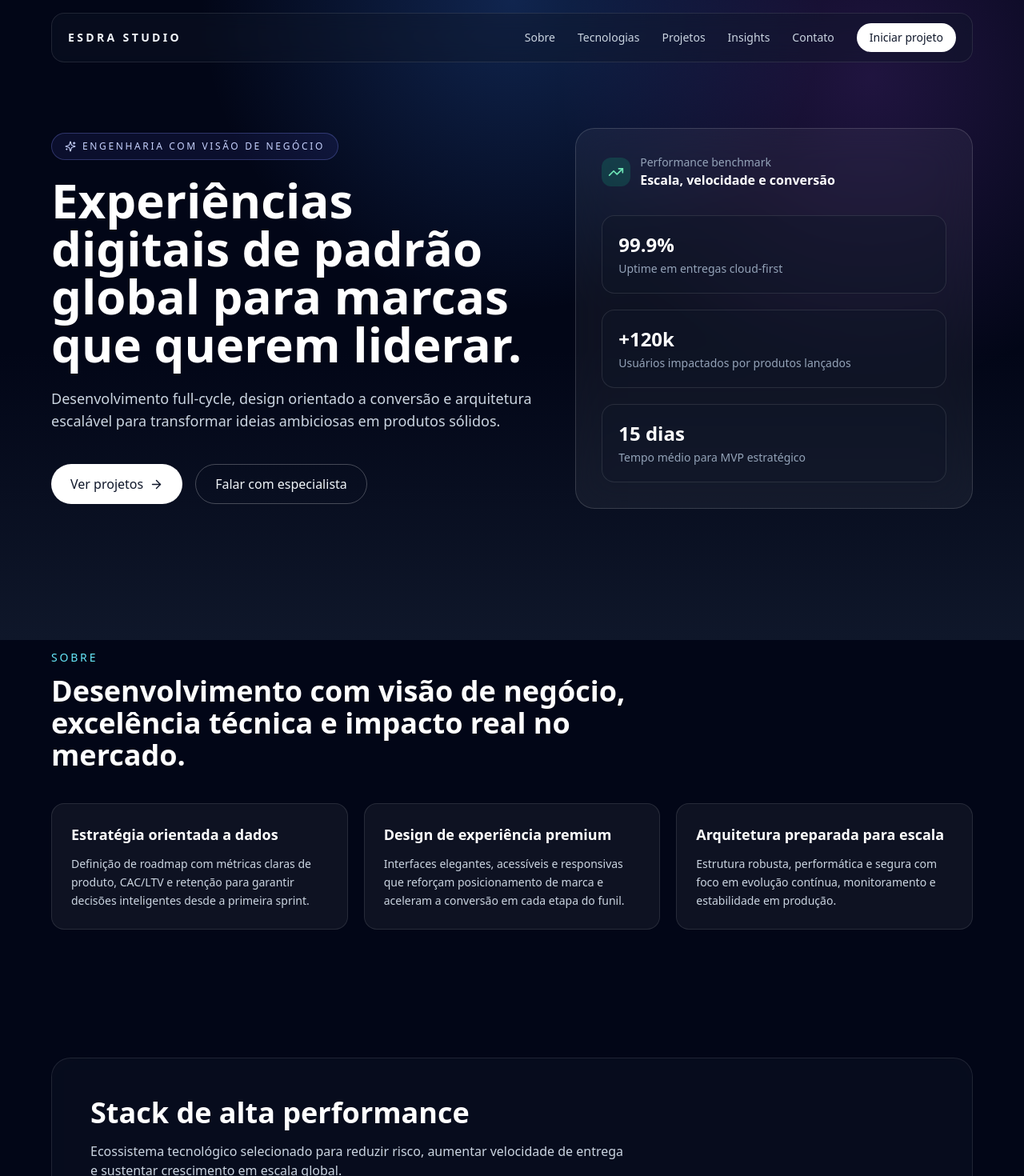
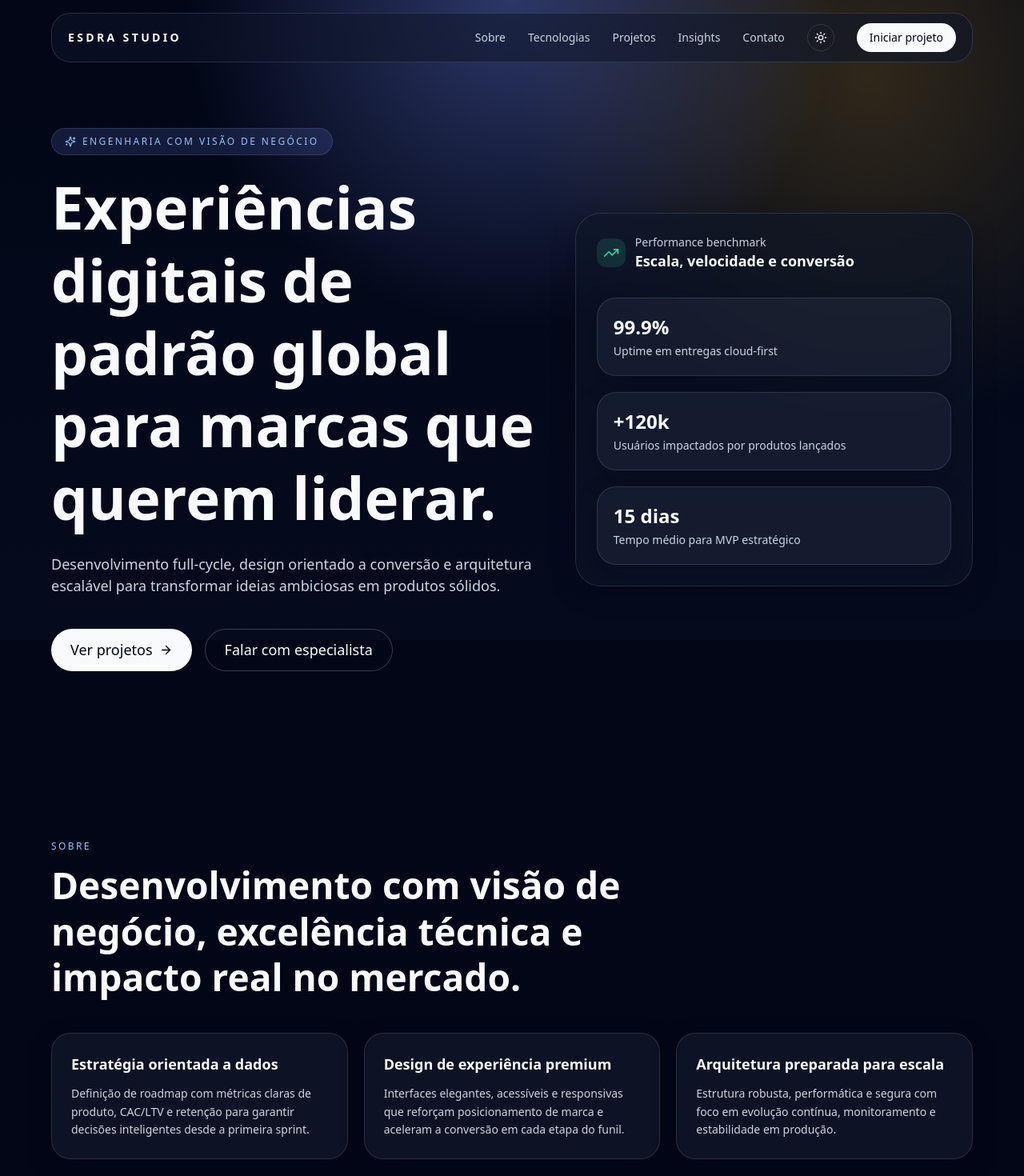
Before and after one commit to ezrafchev/esdra-futuristic-site, a Next.js app: page / in a window 1280 px wide. Shown: the top 1470 px of the page at 80% size. Built offline with nearby package versions, Linux system fonts and the light colour scheme.

Commit message:
feat: implement design tokens and theme variants

```diff
--- a/src/app/globals.css
+++ b/src/app/globals.css
@@ -4,12 +4,177 @@
 
 :root {
   color-scheme: dark;
+
+  --font-display: clamp(2.25rem, 1.1rem + 4.3vw, 4.75rem);
+  --font-headline: clamp(1.75rem, 1.2rem + 2.1vw, 3rem);
+  --font-body: clamp(1rem, 0.92rem + 0.35vw, 1.125rem);
+
+  --surface-0: #020617;
+  --surface-1: rgba(15, 23, 42, 0.8);
+  --surface-2: rgba(15, 23, 42, 0.56);
+  --surface-glass: rgba(148, 163, 184, 0.08);
+
+  --accent-500: #7c94ff;
+  --accent-400: #93c5fd;
+  --accent-soft: rgba(124, 148, 255, 0.15);
+
+  --success-500: #34d399;
+  --success-soft: rgba(52, 211, 153, 0.14);
+  --warning-500: #fbbf24;
+  --warning-soft: rgba(251, 191, 36, 0.14);
+
+  --neutral-100: #f8fafc;
+  --neutral-200: #cbd5e1;
+  --neutral-300: #94a3b8;
+
+  --border-soft: rgba(148, 163, 184, 0.2);
+  --border-strong: rgba(148, 163, 184, 0.36);
+
+  --shadow-soft: 0 10px 30px rgba(2, 6, 23, 0.28);
+  --shadow-elevated: 0 28px 60px rgba(2, 6, 23, 0.46);
+  --blur-glass: 18px;
+  --glass-intensity: 0.74;
+
+  --space-section: clamp(4.5rem, 8vw, 7rem);
+  --space-container: clamp(1rem, 3vw, 2rem);
+  --space-card: clamp(1.25rem, 2vw, 2rem);
+
+  --radius-card: 1.25rem;
+  --radius-panel: 1.75rem;
+  --radius-pill: 9999px;
+
+  --motion-fast: 200ms;
+  --motion-base: 450ms;
+  --motion-slow: 750ms;
+  --motion-ease-standard: cubic-bezier(0.22, 1, 0.36, 1);
+  --motion-ease-smooth: cubic-bezier(0.4, 0, 0.2, 1);
+  --motion-stagger: 120ms;
+}
+
+.light {
+  color-scheme: light;
+
+  --surface-0: #f8fafc;
+  --surface-1: rgba(255, 255, 255, 0.9);
+  --surface-2: rgba(241, 245, 249, 0.86);
+  --surface-glass: rgba(15, 23, 42, 0.04);
+
+  --accent-500: #4f46e5;
+  --accent-400: #6366f1;
+  --accent-soft: rgba(99, 102, 241, 0.14);
+
+  --success-500: #059669;
+  --success-soft: rgba(5, 150, 105, 0.14);
+  --warning-500: #d97706;
+  --warning-soft: rgba(217, 119, 6, 0.14);
+
+  --neutral-100: #0f172a;
+  --neutral-200: #334155;
+  --neutral-300: #475569;
+
+  --border-soft: rgba(51, 65, 85, 0.16);
+  --border-strong: rgba(51, 65, 85, 0.24);
+
+  --shadow-soft: 0 10px 24px rgba(15, 23, 42, 0.08);
+  --shadow-elevated: 0 24px 45px rgba(15, 23, 42, 0.14);
+  --glass-intensity: 0.88;
 }
 
 * {
-  border-color: rgb(148 163 184 / 0.2);
+  border-color: var(--border-soft);
+}
+
+html,
+body {
+  min-height: 100vh;
 }
 
 body {
-  min-height: 100vh;
+  background: var(--surface-0);
+  color: var(--neutral-100);
+  font-size: var(--font-body);
+  transition: background-color var(--motion-base) var(--motion-ease-smooth), color var(--motion-base) var(--motion-ease-smooth);
 }
+
+@layer components {
+  .layout-shell {
+    @apply relative overflow-hidden;
+  }
+
+  .section-shell {
+    padding-inline: var(--space-container);
+    padding-block: var(--space-section);
+  }
+
+  .section-container {
+    @apply mx-auto max-w-6xl;
+  }
+
+  .eyebrow {
+    @apply text-xs uppercase;
+    letter-spacing: 0.2em;
+    color: var(--accent-400);
+  }
+
+  .title-display {
+    font-size: var(--font-display);
+    @apply font-semibold leading-tight;
+    color: var(--neutral-100);
+  }
+
+  .title-headline {
+    font-size: var(--font-headline);
+    @apply font-semibold leading-tight;
+    color: var(--neutral-100);
+  }
+
+  .text-muted {
+    color: var(--neutral-200);
+  }
+
+  .glass-panel {
+    background: color-mix(in oklab, var(--surface-1) calc(var(--glass-intensity) * 100%), transparent);
+    backdrop-filter: blur(var(--blur-glass));
+    box-shadow: var(--shadow-soft);
+    border: 1px solid var(--border-soft);
+    border-radius: var(--radius-panel);
+  }
+
+  .token-card {
+    background: var(--surface-glass);
+    border: 1px solid var(--border-soft);
+    border-radius: var(--radius-card);
+    box-shadow: var(--shadow-soft);
+  }
+
+  .btn-primary {
+    @apply inline-flex items-center gap-2 font-medium transition;
+    border-radius: var(--radius-pill);
+    background: var(--neutral-100);
+    color: var(--surface-0);
+    padding: 0.75rem 1.5rem;
+  }
+
+  .btn-secondary {
+    @apply font-medium transition;
+    border-radius: var(--radius-pill);
+    border: 1px solid var(--border-strong);
+    color: var(--neutral-100);
+    padding: 0.75rem 1.5rem;
+  }
+
+  .btn-primary:hover,
+  .btn-secondary:hover {
+    transform: translateY(-1px);
+    transition-duration: var(--motion-fast);
+    transition-timing-function: var(--motion-ease-standard);
+  }
+}
+
+@media (min-width: 768px) {
+  :root {
+    --space-section: clamp(5.5rem, 9vw, 8rem);
+    --radius-card: 1.5rem;
+    --radius-panel: 2rem;
+  }
+}
--- a/src/app/layout.tsx
+++ b/src/app/layout.tsx
@@ -2,6 +2,7 @@ import './globals.css'
 import type { Metadata } from 'next'
 import Navbar from '@/components/Navbar'
 import Footer from '@/components/Footer'
+import { ThemeProvider } from '@/components/theme-provider'
 
 export const metadata: Metadata = {
   title: 'Esdra Felipe | Engenharia de Software & Produtos Digitais',
@@ -11,12 +12,14 @@ export const metadata: Metadata = {
 
 export default function RootLayout({ children }: { children: React.ReactNode }) {
   return (
-    <html lang="pt-BR" className="scroll-smooth">
-      <body className="bg-slate-950 font-sans text-slate-100 antialiased">
-        <div className="pointer-events-none fixed inset-0 -z-10 bg-[radial-gradient(circle_at_top,_rgba(59,130,246,0.25),_transparent_38%),radial-gradient(circle_at_85%_12%,_rgba(168,85,247,0.18),_transparent_30%),linear-gradient(180deg,_#020617_0%,_#020617_55%,_#0f172a_100%)]" />
-        <Navbar />
-        <main>{children}</main>
-        <Footer />
+    <html lang="pt-BR" className="scroll-smooth" suppressHydrationWarning>
+      <body className="antialiased">
+        <ThemeProvider attribute="class" defaultTheme="dark" enableSystem={false}>
+          <div className="pointer-events-none fixed inset-0 -z-10 bg-[radial-gradient(circle_at_top,_color-mix(in_oklab,var(--accent-500),transparent_65%),_transparent_40%),radial-gradient(circle_at_85%_12%,_color-mix(in_oklab,var(--warning-500),transparent_82%),_transparent_34%),linear-gradient(180deg,_var(--surface-0)_0%,_color-mix(in_oklab,var(--surface-0),#0f172a_32%)_100%)]" />
+          <Navbar />
+          <main>{children}</main>
+          <Footer />
+        </ThemeProvider>
       </body>
     </html>
   )
--- a/src/app/page.tsx
+++ b/src/app/page.tsx
@@ -7,6 +7,7 @@ import Projects from '@/components/Projects'
 import Blog from '@/components/Blog'
 import Goals from '@/components/Goals'
 import Contact from '@/components/Contact'
+import { motionTokens } from '@/lib/theme'
 
 const metrics = [
   { value: '99.9%', label: 'Uptime em entregas cloud-first' },
@@ -16,24 +17,26 @@ const metrics = [
 
 export default function Home() {
   return (
-    <div className="overflow-hidden">
-      <section className="relative px-4 pb-24 pt-36 md:px-8 md:pt-40">
-        <div className="mx-auto grid max-w-6xl gap-12 lg:grid-cols-[1.1fr_0.9fr] lg:items-center">
-          <motion.div initial={{ opacity: 0, y: 28 }} animate={{ opacity: 1, y: 0 }} transition={{ duration: 0.7 }}>
-            <p className="mb-5 inline-flex items-center gap-2 rounded-full border border-indigo-400/30 bg-indigo-500/10 px-4 py-2 text-xs uppercase tracking-[0.22em] text-indigo-200">
+    <div className="layout-shell">
+      <section className="section-shell pb-24 pt-36 md:pt-40">
+        <div className="section-container grid gap-12 lg:grid-cols-[1.1fr_0.9fr] lg:items-center">
+          <motion.div
+            initial={{ opacity: 0, y: 28 }}
+            animate={{ opacity: 1, y: 0 }}
+            transition={{ duration: motionTokens.duration.slow, ease: motionTokens.easing.standard }}
+          >
+            <p className="eyebrow mb-5 inline-flex items-center gap-2 rounded-full border bg-[var(--accent-soft)] px-4 py-2">
               <Sparkles size={14} /> Engenharia com visão de negócio
             </p>
-            <h1 className="text-4xl font-semibold leading-tight text-white md:text-6xl">
-              Experiências digitais de padrão global para marcas que querem liderar.
-            </h1>
-            <p className="mt-6 max-w-2xl text-lg text-slate-300">
+            <h1 className="title-display max-w-4xl">Experiências digitais de padrão global para marcas que querem liderar.</h1>
+            <p className="text-muted mt-6 max-w-2xl">
               Desenvolvimento full-cycle, design orientado a conversão e arquitetura escalável para transformar ideias ambiciosas em produtos sólidos.
             </p>
             <div className="mt-10 flex flex-wrap gap-4">
-              <a href="#projects" className="inline-flex items-center gap-2 rounded-full bg-white px-6 py-3 font-medium text-slate-900 transition hover:opacity-90">
+              <a href="#projects" className="btn-primary">
                 Ver projetos <ArrowRight size={17} />
               </a>
-              <a href="#contact" className="rounded-full border border-white/25 px-6 py-3 font-medium text-slate-100 transition hover:border-white/60">
+              <a href="#contact" className="btn-secondary">
                 Falar com especialista
               </a>
             </div>
@@ -42,23 +45,23 @@ export default function Home() {
           <motion.div
             initial={{ opacity: 0, x: 24 }}
             animate={{ opacity: 1, x: 0 }}
-            transition={{ duration: 0.7, delay: 0.15 }}
-            className="rounded-3xl border border-white/15 bg-white/5 p-8 backdrop-blur-xl"
+            transition={{ duration: motionTokens.duration.slow, delay: 0.15, ease: motionTokens.easing.standard }}
+            className="glass-panel p-[var(--space-card)]"
           >
             <div className="mb-8 flex items-center gap-3">
-              <div className="rounded-xl bg-emerald-500/20 p-2 text-emerald-300">
+              <div className="rounded-xl bg-[var(--success-soft)] p-2 text-[var(--success-500)]">
                 <TrendingUp size={20} />
               </div>
               <div>
-                <p className="text-sm text-slate-400">Performance benchmark</p>
-                <p className="font-semibold text-white">Escala, velocidade e conversão</p>
+                <p className="text-muted text-sm">Performance benchmark</p>
+                <p className="font-semibold">Escala, velocidade e conversão</p>
               </div>
             </div>
             <div className="space-y-5">
               {metrics.map((metric) => (
-                <div key={metric.label} className="rounded-2xl border border-white/10 bg-slate-900/40 p-5">
-                  <p className="text-2xl font-semibold text-white">{metric.value}</p>
-                  <p className="mt-1 text-sm text-slate-400">{metric.label}</p>
+                <div key={metric.label} className="token-card p-5">
+                  <p className="text-2xl font-semibold">{metric.value}</p>
+                  <p className="text-muted mt-1 text-sm">{metric.label}</p>
                 </div>
               ))}
             </div>
--- a/src/components/Goals.tsx
+++ b/src/components/Goals.tsx
@@ -1,6 +1,7 @@
 'use client'
 
 import { motion } from 'framer-motion'
+import { motionTokens } from '@/lib/theme'
 
 const pillars = [
   {
@@ -22,13 +23,11 @@ const pillars = [
 
 export default function Goals() {
   return (
-    <section id="about" className="px-4 py-20 md:px-8">
-      <div className="mx-auto max-w-6xl">
+    <section id="about" className="section-shell">
+      <div className="section-container">
         <motion.div initial={{ opacity: 0, y: 20 }} whileInView={{ opacity: 1, y: 0 }} viewport={{ once: true }}>
-          <p className="mb-3 text-sm uppercase tracking-[0.2em] text-cyan-300">Sobre</p>
-          <h2 className="max-w-3xl text-3xl font-semibold text-white md:text-4xl">
-            Desenvolvimento com visão de negócio, excelência técnica e impacto real no mercado.
-          </h2>
+          <p className="eyebrow mb-3">Sobre</p>
+          <h2 className="title-headline max-w-3xl">Desenvolvimento com visão de negócio, excelência técnica e impacto real no mercado.</h2>
         </motion.div>
 
         <div className="mt-10 grid gap-5 md:grid-cols-3">
@@ -38,11 +37,11 @@ export default function Goals() {
               initial={{ opacity: 0, y: 20 }}
               whileInView={{ opacity: 1, y: 0 }}
               viewport={{ once: true }}
-              transition={{ delay: index * 0.12 }}
-              className="rounded-2xl border border-white/10 bg-white/5 p-6"
+              transition={{ delay: index * motionTokens.stagger.base, duration: motionTokens.duration.base }}
+              className="token-card p-6"
             >
-              <h3 className="text-lg font-semibold text-white">{pillar.title}</h3>
-              <p className="mt-3 text-sm leading-relaxed text-slate-300">{pillar.description}</p>
+              <h3 className="text-lg font-semibold">{pillar.title}</h3>
+              <p className="text-muted mt-3 text-sm leading-relaxed">{pillar.description}</p>
             </motion.article>
           ))}
         </div>
--- a/src/components/Navbar.tsx
+++ b/src/components/Navbar.tsx
@@ -2,7 +2,8 @@
 
 import Link from 'next/link'
 import { useEffect, useState } from 'react'
-import { Menu, X } from 'lucide-react'
+import { Menu, Moon, Sun, X } from 'lucide-react'
+import { useTheme } from 'next-themes'
 
 const navLinks = [
   { label: 'Sobre', href: '#about' },
@@ -15,6 +16,8 @@ const navLinks = [
 export default function Navbar() {
   const [scrolled, setScrolled] = useState(false)
   const [open, setOpen] = useState(false)
+  const [mounted, setMounted] = useState(false)
+  const { theme, setTheme } = useTheme()
 
   useEffect(() => {
     const onScroll = () => setScrolled(window.scrollY > 16)
@@ -23,47 +26,46 @@ export default function Navbar() {
     return () => window.removeEventListener('scroll', onScroll)
   }, [])
 
+  useEffect(() => setMounted(true), [])
+
   return (
-    <header className="fixed inset-x-0 top-0 z-50 px-4 py-4 md:px-8">
-      <div
-        className={`mx-auto flex max-w-6xl items-center justify-between rounded-2xl border px-5 py-3 transition ${
-          scrolled
-            ? 'border-white/20 bg-slate-900/80 shadow-2xl shadow-black/30 backdrop-blur-xl'
-            : 'border-white/10 bg-slate-900/40 backdrop-blur-md'
-        }`}
-      >
-        <Link href="/" className="text-sm font-semibold tracking-[0.24em] text-slate-100">
+    <header className="fixed inset-x-0 top-0 z-50 px-[var(--space-container)] py-4">
+      <div className={`section-container flex items-center justify-between rounded-[var(--radius-card)] border px-5 py-3 transition ${scrolled ? 'glass-panel' : 'border bg-[var(--surface-2)]'}`}>
+        <Link href="/" className="text-sm font-semibold tracking-[0.24em]">
           ESDRA STUDIO
         </Link>
 
         <nav className="hidden items-center gap-7 md:flex">
           {navLinks.map((link) => (
-            <a key={link.href} href={link.href} className="text-sm text-slate-300 transition hover:text-white">
+            <a key={link.href} href={link.href} className="text-sm text-[var(--neutral-200)] transition hover:text-[var(--neutral-100)]">
               {link.label}
             </a>
           ))}
-          <a href="#contact" className="rounded-full bg-white px-4 py-2 text-sm font-medium text-slate-900 transition hover:opacity-90">
+          <button
+            aria-label="Alternar tema"
+            onClick={() => setTheme(theme === 'light' ? 'dark' : 'light')}
+            className="rounded-full border p-2"
+          >
+            {mounted && theme === 'light' ? <Moon size={16} /> : <Sun size={16} />}
+          </button>
+          <a href="#contact" className="btn-primary px-4 py-2 text-sm">
             Iniciar projeto
           </a>
         </nav>
 
-        <button
-          aria-label="Abrir menu"
-          onClick={() => setOpen((value) => !value)}
-          className="rounded-lg border border-white/20 p-2 text-slate-100 md:hidden"
-        >
+        <button aria-label="Abrir menu" onClick={() => setOpen((value) => !value)} className="rounded-lg border p-2 md:hidden">
           {open ? <X size={18} /> : <Menu size={18} />}
         </button>
       </div>
 
       {open && (
-        <nav className="mx-auto mt-2 max-w-6xl rounded-2xl border border-white/10 bg-slate-900/95 p-4 backdrop-blur-xl md:hidden">
+        <nav className="section-container mt-2 rounded-[var(--radius-card)] border bg-[var(--surface-1)] p-4 backdrop-blur md:hidden">
           {navLinks.map((link) => (
             <a
               key={link.href}
               href={link.href}
               onClick={() => setOpen(false)}
-              className="block rounded-lg px-3 py-2 text-sm text-slate-300 transition hover:bg-white/5 hover:text-white"
+              className="block rounded-lg px-3 py-2 text-sm text-[var(--neutral-200)] transition hover:bg-[var(--surface-glass)] hover:text-[var(--neutral-100)]"
             >
               {link.label}
             </a>
--- a/src/components/Technologies.tsx
+++ b/src/components/Technologies.tsx
@@ -1,6 +1,7 @@
 'use client'
 
 import { motion } from 'framer-motion'
+import { motionTokens } from '@/lib/theme'
 
 const stacks = [
   {
@@ -19,10 +20,10 @@ const stacks = [
 
 export default function Technologies() {
   return (
-    <section id="technologies" className="px-4 py-20 md:px-8">
-      <div className="mx-auto max-w-6xl rounded-3xl border border-white/10 bg-slate-900/40 p-8 backdrop-blur-xl md:p-12">
-        <h2 className="text-3xl font-semibold text-white md:text-4xl">Stack de alta performance</h2>
-        <p className="mt-4 max-w-2xl text-slate-300">
+    <section id="technologies" className="section-shell">
+      <div className="section-container glass-panel p-[var(--space-card)] md:p-12">
+        <h2 className="title-headline">Stack de alta performance</h2>
+        <p className="text-muted mt-4 max-w-2xl">
           Ecossistema tecnológico selecionado para reduzir risco, aumentar velocidade de entrega e sustentar crescimento em escala global.
         </p>
 
@@ -33,11 +34,11 @@ export default function Technologies() {
               initial={{ opacity: 0, y: 20 }}
               whileInView={{ opacity: 1, y: 0 }}
               viewport={{ once: true }}
-              transition={{ delay: index * 0.1 }}
-              className="rounded-2xl border border-white/10 bg-slate-950/70 p-6"
+              transition={{ delay: index * motionTokens.stagger.tight, duration: motionTokens.duration.base }}
+              className="token-card p-6"
             >
-              <h3 className="text-lg font-semibold text-white">{stack.title}</h3>
-              <ul className="mt-4 space-y-2 text-sm text-slate-300">
+              <h3 className="text-lg font-semibold">{stack.title}</h3>
+              <ul className="text-muted mt-4 space-y-2 text-sm">
                 {stack.items.map((item) => (
                   <li key={item}>• {item}</li>
                 ))}
--- /dev/null
+++ b/src/components/theme-provider.tsx
@@ -0,0 +1,10 @@
+'use client'
+
+import type { ComponentProps } from 'react'
+import { ThemeProvider as NextThemesProvider } from 'next-themes'
+
+type ThemeProviderProps = ComponentProps<typeof NextThemesProvider>
+
+export function ThemeProvider({ children, ...props }: ThemeProviderProps) {
+  return <NextThemesProvider {...props}>{children}</NextThemesProvider>
+}
--- /dev/null
+++ b/src/lib/theme.ts
@@ -0,0 +1,45 @@
+export const themeTokens = {
+  typography: {
+    display: 'clamp(2.25rem, 1.1rem + 4.3vw, 4.75rem)',
+    headline: 'clamp(1.75rem, 1.2rem + 2.1vw, 3rem)',
+    body: 'clamp(1rem, 0.92rem + 0.35vw, 1.125rem)',
+  },
+  color: {
+    surface: 'var(--surface-1)',
+    accent: 'var(--accent-500)',
+    success: 'var(--success-500)',
+    warning: 'var(--warning-500)',
+    neutral: 'var(--neutral-200)',
+  },
+  elevation: {
+    low: 'var(--shadow-soft)',
+    medium: 'var(--shadow-elevated)',
+    glass: 'var(--glass-intensity)',
+    blur: 'var(--blur-glass)',
+  },
+  spacing: {
+    section: 'var(--space-section)',
+    container: 'var(--space-container)',
+    card: 'var(--space-card)',
+  },
+  radius: {
+    card: 'var(--radius-card)',
+    pill: 'var(--radius-pill)',
+  },
+} as const
+
+export const motionTokens = {
+  duration: {
+    fast: 0.2,
+    base: 0.45,
+    slow: 0.75,
+  },
+  easing: {
+    standard: [0.22, 1, 0.36, 1] as const,
+    smooth: [0.4, 0, 0.2, 1] as const,
+  },
+  stagger: {
+    tight: 0.08,
+    base: 0.12,
+  },
+} as const
```
Also changed, not shown: src/components/Blog.tsx (+9 -8 lines), src/components/Contact.tsx (+9 -9 lines), src/components/Footer.tsx (+5 -5 lines), src/components/Projects.tsx (+10 -9 lines).
